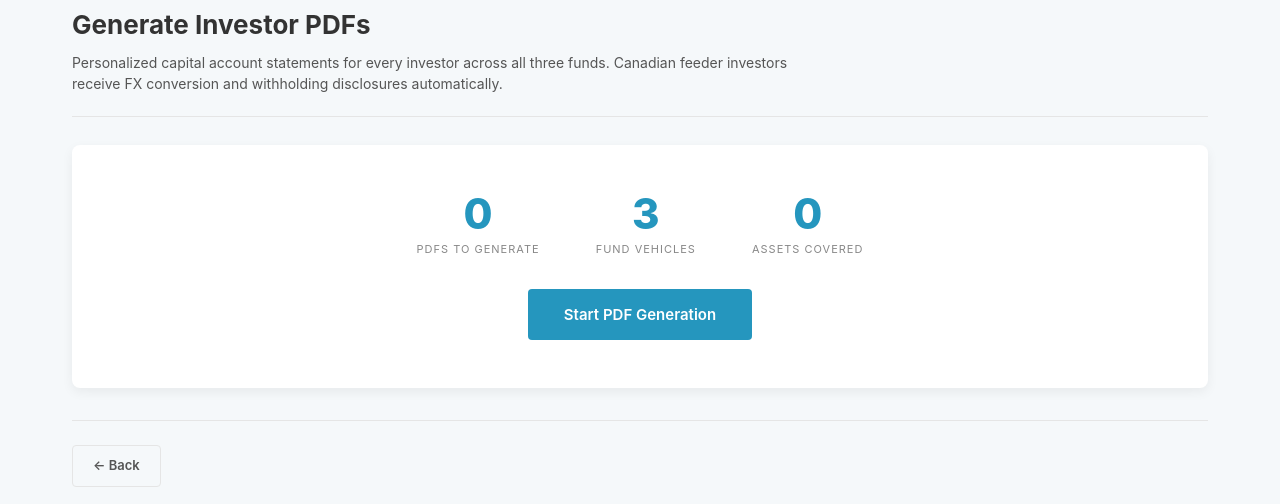
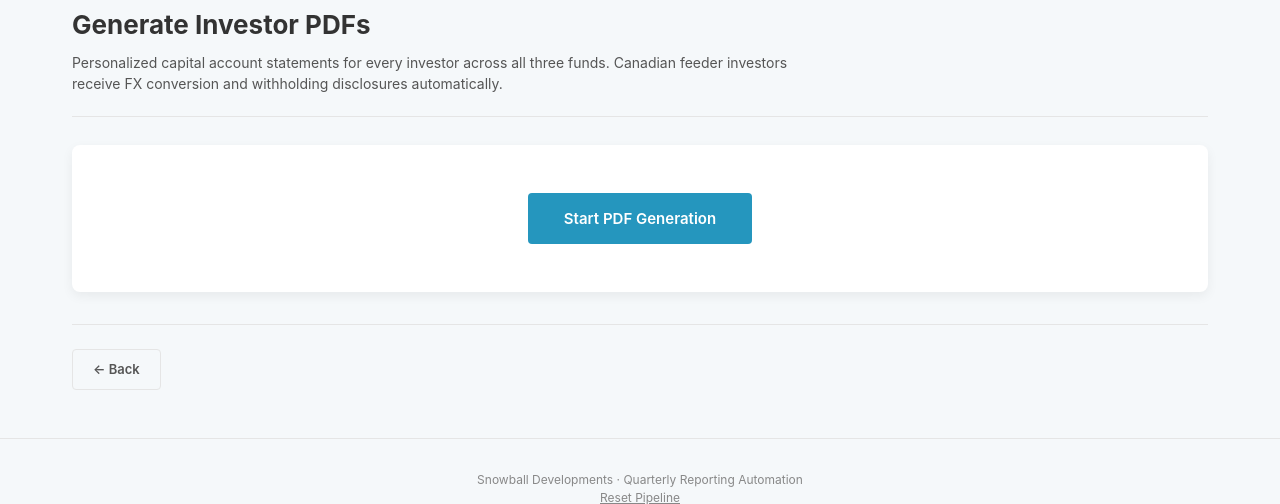
Before and after one commit to akim777-cyb/snowball-reporting, a Flask app: page /generate in a window 1280 px wide. Shown: the part 198-702 px from the top of the page. Run offline with Flask 3, Linux system fonts and the light colour scheme.

Commit message:
Remove summary stats from generate PDFs page

```diff
--- a/templates/generate.html
+++ b/templates/generate.html
@@ -11,20 +11,6 @@
 
 <section class="generate-card">
     {% if state.pdf_gen_status == "idle" %}
-        <div class="generate-summary">
-            <div class="summary-item">
-                <div class="summary-num">{{ state.investors | length }}</div>
-                <div class="summary-label">PDFs to generate</div>
-            </div>
-            <div class="summary-item">
-                <div class="summary-num">3</div>
-                <div class="summary-label">Fund vehicles</div>
-            </div>
-            <div class="summary-item">
-                <div class="summary-num">{{ state.extracted_assets | length }}</div>
-                <div class="summary-label">Assets covered</div>
-            </div>
-        </div>
         <form method="post" action="{{ url_for('generate') }}">
             <button type="submit" class="btn btn-primary btn-xl">Start PDF Generation</button>
         </form>
```
